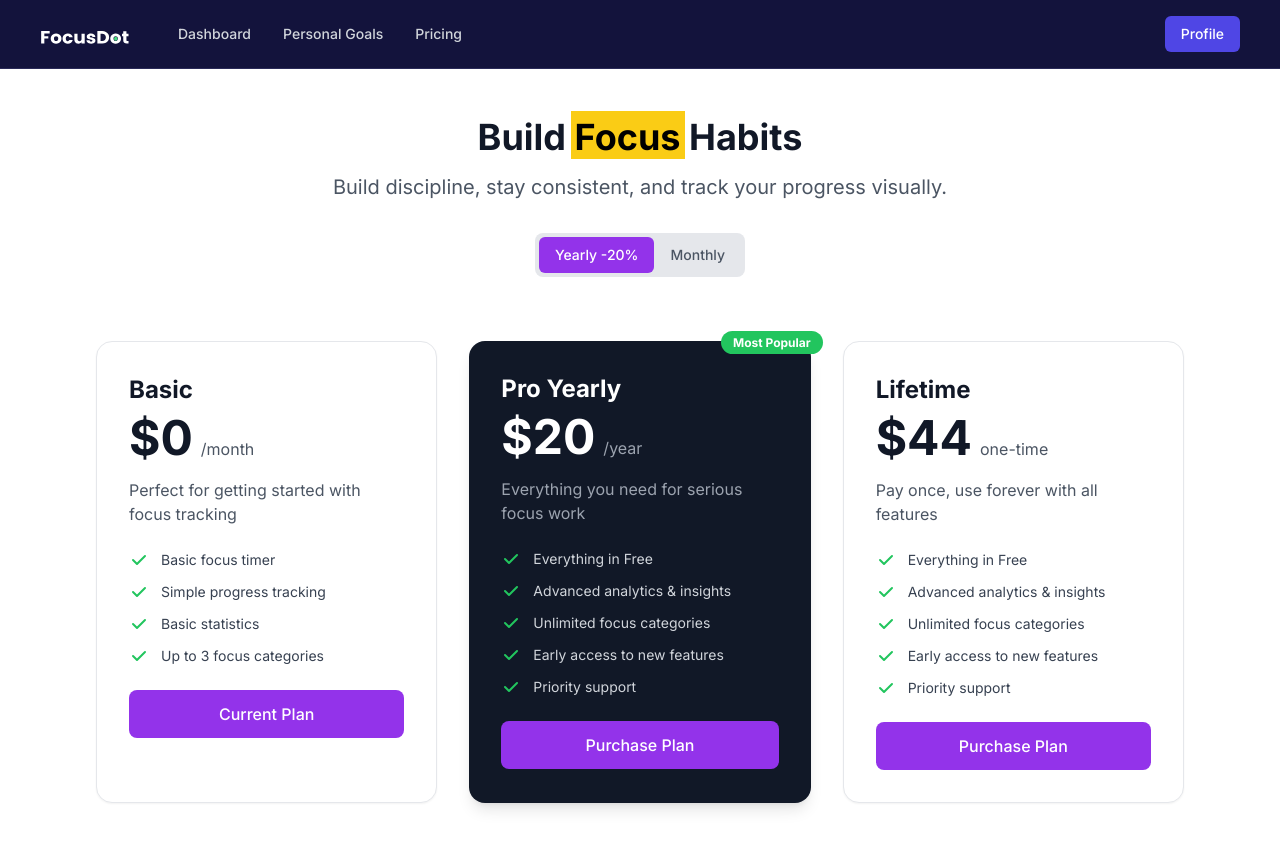
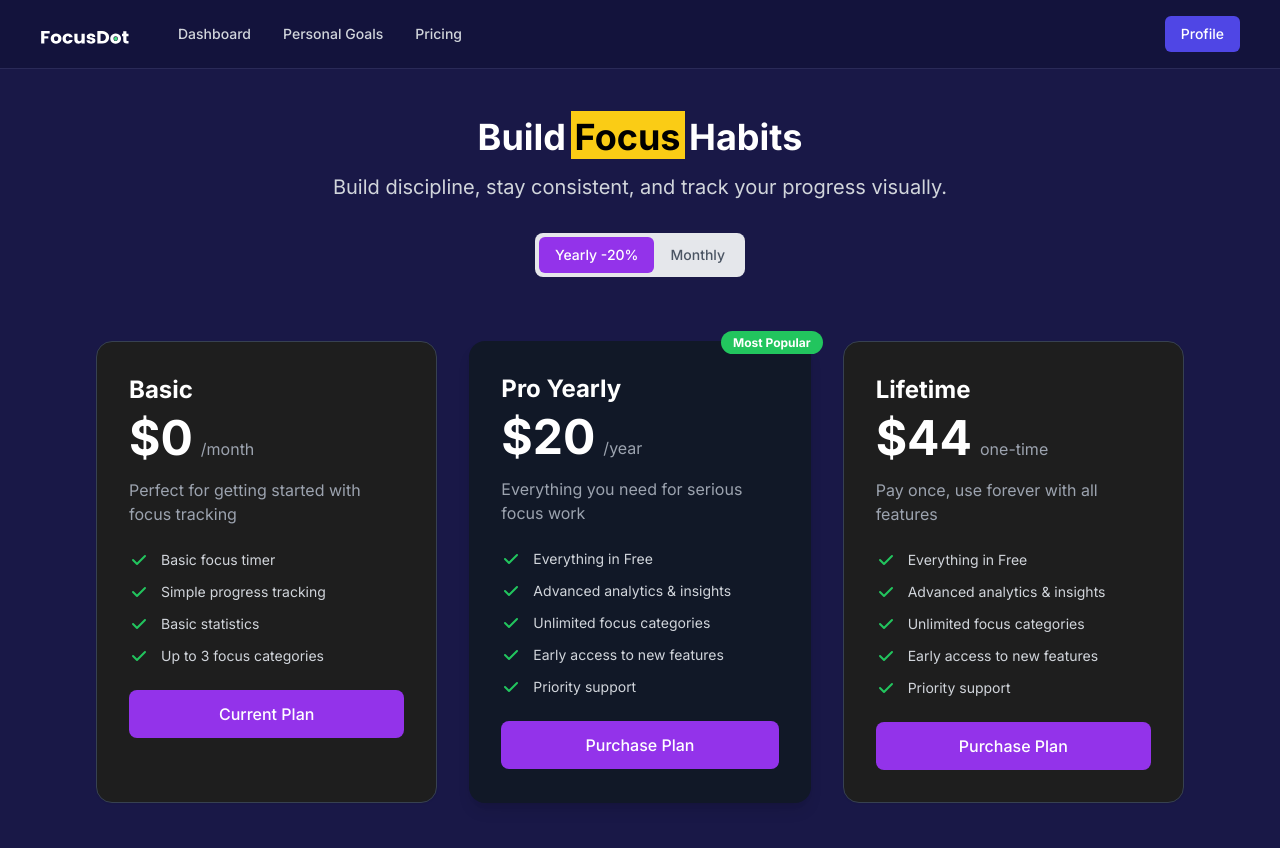
Before and after one commit to jushkinbekrashidovich/focussessions, a Next.js app: page /pricing in a window 1280 px wide. Shown: the top 848 px of the page. Built offline with nearby package versions, Linux system fonts and the light colour scheme; no server answers; what @paddle/paddle-js would draw is missing.

Commit message:
updated pricing and flip mode

```diff
--- a/src/components/PricingContent.tsx
+++ b/src/components/PricingContent.tsx
@@ -1,20 +1,26 @@
 'use client'
 
 import { useState } from 'react'
+import { useRouter } from 'next/navigation'
+import { useUser } from '@/lib/hooks'
+import { usePaddle } from '@/contexts/PaddleContext'
 
 export default function PricingContent() {
   const [isYearly, setIsYearly] = useState(true)
+  const router = useRouter()
+  const { data: user, isLoading } = useUser()
+  const { openCheckout, isLoading: isPaddleLoading } = usePaddle()
 
   return (
-    <div className="min-h-screen bg-white text-gray-900">
+    <div className="min-h-screen bg-[#191847] text-white">
       {/* Main Pricing Section */}
       <div className="max-w-6xl mx-auto px-4 sm:px-6 lg:px-8 py-12">
         {/* Header */}
         <div className="text-center mb-16">
-          <h1 className="text-4xl font-bold text-gray-900 mb-4">
+          <h1 className="text-4xl font-bold text-white mb-4">
             Build <span className="bg-yellow-400 text-black px-1 pt-1 pb-0 -mx-1">Focus</span> Habits
           </h1>
-          <p className="text-xl text-gray-600 mb-8">
+          <p className="text-xl text-gray-300 mb-8">
             Build discipline, stay consistent, and track your progress visually.
           </p>
 
@@ -48,14 +54,14 @@ export default function PricingContent() {
         {/* Pricing Cards */}
         <div className="grid grid-cols-1 md:grid-cols-3 gap-6 sm:gap-8">
           {/* Basic Plan */}
-          <div className="bg-white rounded-2xl p-8 shadow-sm border border-gray-200">
-            <h3 className="text-2xl font-bold text-gray-900 mb-2">Basic</h3>
+          <div className="bg-[#1e1e1e] border border-gray-700 rounded-2xl p-8 shadow-sm">
+            <h3 className="text-2xl font-bold text-white mb-2">Basic</h3>
             <div className="flex items-baseline mb-4">
-              <span className="text-5xl font-bold text-gray-900">$0</span>
-              <span className="text-gray-600 ml-2">/month</span>
+              <span className="text-5xl font-bold text-white">$0</span>
+              <span className="text-gray-400 ml-2">/month</span>
             </div>
-            <p className="text-gray-600 mb-6">Perfect for getting started with focus tracking</p>
-            <ul className="space-y-3 text-gray-700 text-sm mb-6">
+            <p className="text-gray-400 mb-6">Perfect for getting started with focus tracking</p>
+            <ul className="space-y-3 text-gray-300 text-sm mb-6">
               <li className="flex items-center">
                 <svg className="w-5 h-5 text-green-500 mr-3" fill="currentColor" viewBox="0 0 20 20">
                   <path fillRule="evenodd" d="M16.707 5.293a1 1 0 010 1.414l-8 8a1 1 0 01-1.414 0l-4-4a1 1 0 011.414-1.414L8 12.586l7.293-7.293a1 1 0 011.414 0z" clipRule="evenodd" />
@@ -135,20 +141,30 @@ export default function PricingContent() {
                 Priority support
               </li>
             </ul>
-            <button className="w-full bg-purple-600 hover:bg-purple-700 text-white font-medium py-3 px-6 rounded-lg transition">
-              Purchase Plan
+            <button
+              onClick={() => {
+                if (!user) {
+                  router.push('/login?redirect=/pricing')
+                } else {
+                  openCheckout(isYearly ? 'PRO_YEARLY' : 'PRO_MONTHLY', user.email)
+                }
+              }}
+              disabled={isPaddleLoading}
+              className="w-full bg-purple-600 hover:bg-purple-700 text-white font-medium py-3 px-6 rounded-lg transition disabled:opacity-50 disabled:cursor-not-allowed"
+            >
+              {isPaddleLoading ? 'Loading...' : 'Purchase Plan'}
             </button>
           </div>
 
           {/* Lifetime Plan */}
-          <div className="bg-white rounded-2xl p-8 shadow-sm border border-gray-200">
-            <h3 className="text-2xl font-bold text-gray-900 mb-2">Lifetime</h3>
+          <div className="bg-[#1e1e1e] border border-gray-700 rounded-2xl p-8 shadow-sm">
+            <h3 className="text-2xl font-bold text-white mb-2">Lifetime</h3>
             <div className="flex items-baseline mb-4">
-              <span className="text-5xl font-bold text-gray-900">$44</span>
-              <span className="text-gray-600 ml-2">one-time</span>
+              <span className="text-5xl font-bold text-white">$44</span>
+              <span className="text-gray-400 ml-2">one-time</span>
             </div>
-            <p className="text-gray-600 mb-6">Pay once, use forever with all features</p>
-            <ul className="space-y-3 text-gray-700 text-sm mb-6">
+            <p className="text-gray-400 mb-6">Pay once, use forever with all features</p>
+            <ul className="space-y-3 text-gray-300 text-sm mb-6">
               <li className="flex items-center">
                 <svg className="w-5 h-5 text-green-500 mr-3" fill="currentColor" viewBox="0 0 20 20">
                   <path fillRule="evenodd" d="M16.707 5.293a1 1 0 010 1.414l-8 8a1 1 0 01-1.414 0l-4-4a1 1 0 011.414-1.414L8 12.586l7.293-7.293a1 1 0 011.414 0z" clipRule="evenodd" />
@@ -180,8 +196,18 @@ export default function PricingContent() {
                 Priority support
               </li>
             </ul>
-            <button className="w-full bg-purple-600 hover:bg-purple-700 text-white font-medium py-3 px-6 rounded-lg transition">
-              Purchase Plan
+            <button
+              onClick={() => {
+                if (!user) {
+                  router.push('/login?redirect=/pricing')
+                } else {
+                  openCheckout('LIFETIME', user.email)
+                }
+              }}
+              disabled={isPaddleLoading}
+              className="w-full bg-purple-600 hover:bg-purple-700 text-white font-medium py-3 px-6 rounded-lg transition disabled:opacity-50 disabled:cursor-not-allowed"
+            >
+              {isPaddleLoading ? 'Loading...' : 'Purchase Plan'}
             </button>
           </div>
         </div>
--- a/src/components/TimerBox.tsx
+++ b/src/components/TimerBox.tsx
@@ -251,7 +251,7 @@ export default function TimerBox({ onSessionCompleted }: TimerBoxProps) {
 
       {/* Flip Mode Overlay */}
       {showFlipMode && running && (
-        <div className="fixed inset-0 bg-black z-50 flex flex-col items-center justify-center">
+        <div className="fixed top-0 left-0 w-screen h-screen bg-black z-[9999] flex flex-col items-center justify-center" style={{ position: 'fixed', top: 0, left: 0, width: '100vw', height: '100vh' }}>
           {/* Flip Clock Display */}
           <div className="flex items-center space-x-3 sm:space-x-6 mb-16">
             {/* Hours */}
```
